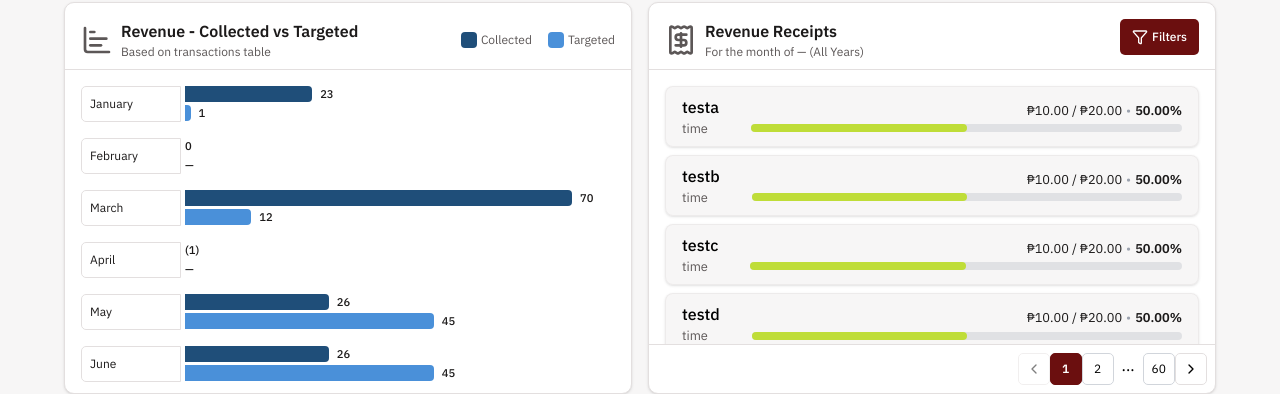
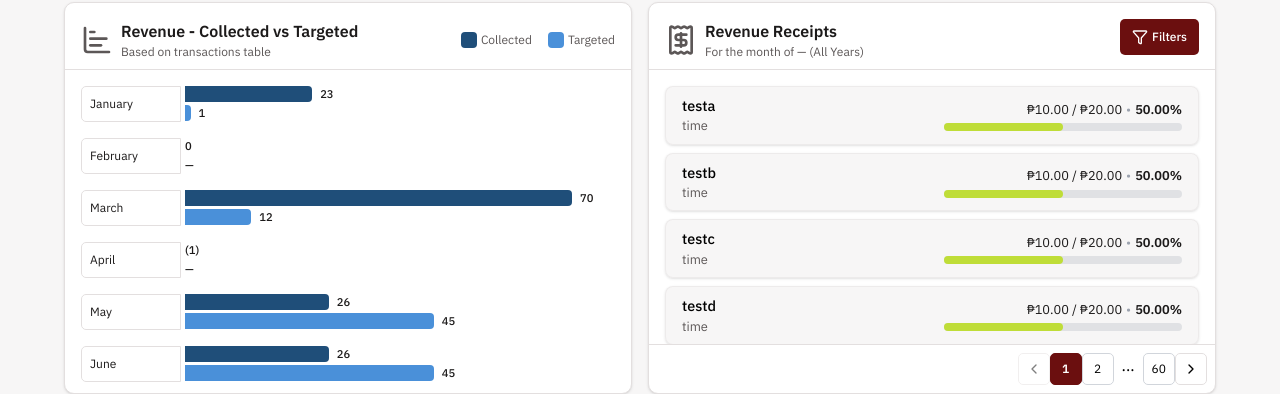
Before and after one commit to rupert227/FSD_Donor_System, a Next.js app: page /dashboard in a window 1280 px wide. Shown: the part 443-837 px from the top of the page. Built offline with nearby package versions, Linux system fonts and the light colour scheme; no server answers; the database is empty.

Commit message:
fixed revenue receipts spacing issue

```diff
--- a/src/app/dashboard/content.tsx
+++ b/src/app/dashboard/content.tsx
@@ -740,15 +740,15 @@ export default function ReportsPageContent() {
                       />
                     </div>
                   ) : (
-                    <div className="scrollbar-primary flex h-full flex-1 flex-col overflow-auto p-4">
+                    <div className="scrollbar-primary flex h-full flex-1 flex-col overflow-x-hidden overflow-y-auto p-4">
                       <div className="flex min-w-full flex-col gap-2">
                         {revenueReceipts.receipts?.map((receipt) => (
                           <div
                             key={receipt.name}
-                            className="border-border-soft/50 bg-text-secondary/5 flex w-max min-w-full items-center gap-8 rounded-[8px] border px-4 py-2 break-normal shadow-sm"
+                            className="border-border-soft/50 bg-text-secondary/5 flex min-w-full items-center gap-6 rounded-[8px] border px-4 py-2 shadow-sm"
                           >
-                            <div className="flex flex-col">
-                              <p className="text-[1.0rem] font-medium">
+                            <div className="flex w-[100%] flex-col">
+                              <p className="text-[0.9rem] font-medium">
                                 {receipt.name}
                               </p>
                               <p className="text-text-secondary text-[0.8rem]">
@@ -757,7 +757,7 @@ export default function ReportsPageContent() {
                             </div>
                             <div className="ml-auto flex w-full flex-col gap-1">
                               <div className="text-text-primary flex">
-                                <div className="ml-auto flex gap-1 text-[0.8rem] text-nowrap">
+                                <div className="ml-auto flex gap-1 text-[0.8rem]">
                                   <p>
                                     {formatCurrency(
                                       receipt.amount?.[0],
```
